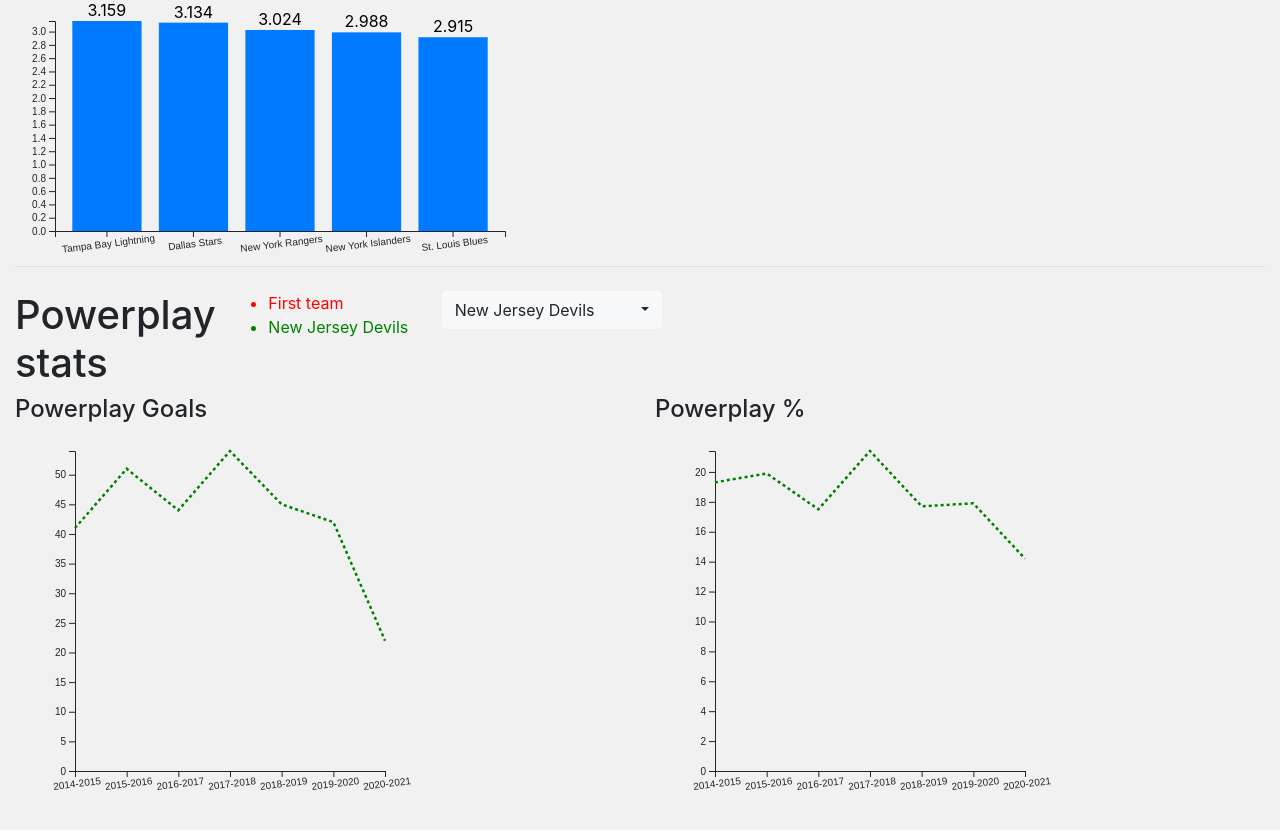
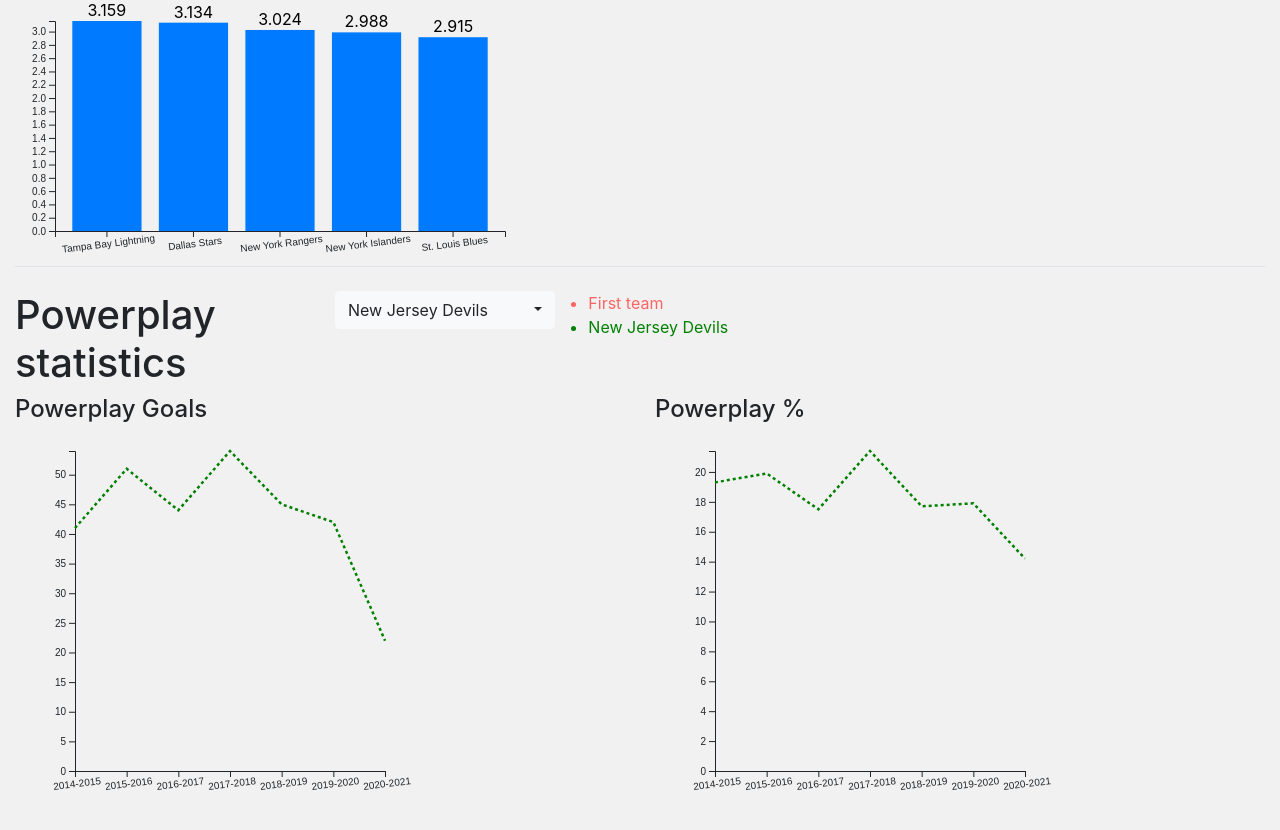
Before and after one commit to IstvnRozsa/NhlWorldTour, a Flask app: page / in a window 1280 px wide. Shown: the part 445-1275 px from the top of the page. Run offline with Flask 3, Linux system fonts and the light colour scheme; some libraries are stand-ins or nearby versions.

Commit message:
change the red color

```diff
--- a/templates/index.html
+++ b/templates/index.html
@@ -44,21 +44,18 @@
         <div class="border-top mb-4" style="margin-top: 5px"></div>
 
         <div class="row">
-            <div class="col-2">
-                <h1>Powerplay stats</h1>
-            </div>
-            <div class="col-2">
-                <ul>
-                    <li id="team1list" style="color: red">First team</li>
-                    <li id="team2list" style="color: green">Second Team</li>
-                </ul>
+            <div class="col-3">
+                <h1>Powerplay statistics</h1>
             </div>
             <div class="col-2">
                 <select id="combobox_teams" class="selectpicker"></select>
             </div>
-            {#            <div class="col-5">#}
-            {#                <select id="combobox_stats" class="selectpicker"></select>#}
-            {#            </div>#}
+            <div class="col-2">
+                <ul>
+                    <li id="team1list" style="color: #fd6464">First team</li>
+                    <li id="team2list" style="color: green">Second Team</li>
+                </ul>
+            </div>
         </div>
         <div class="row">
             <div class="col">
```
